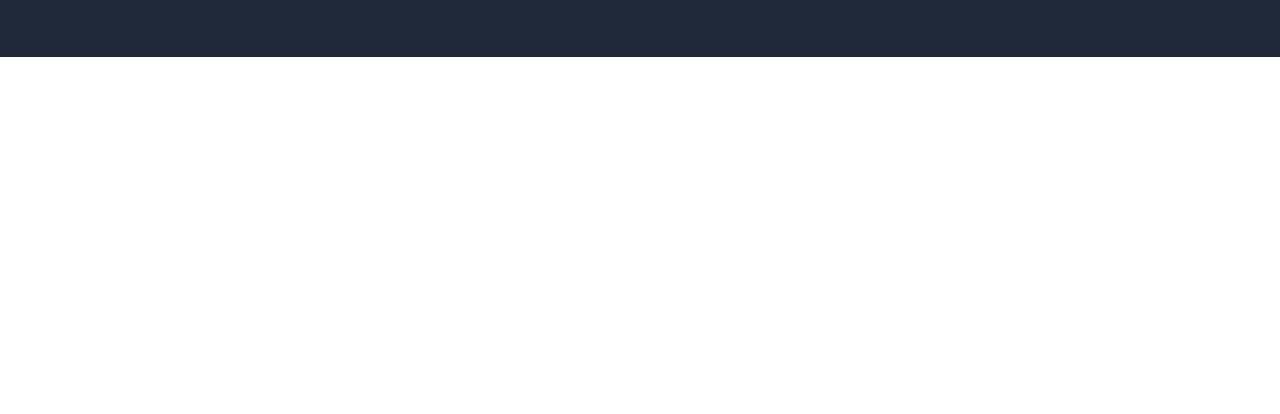
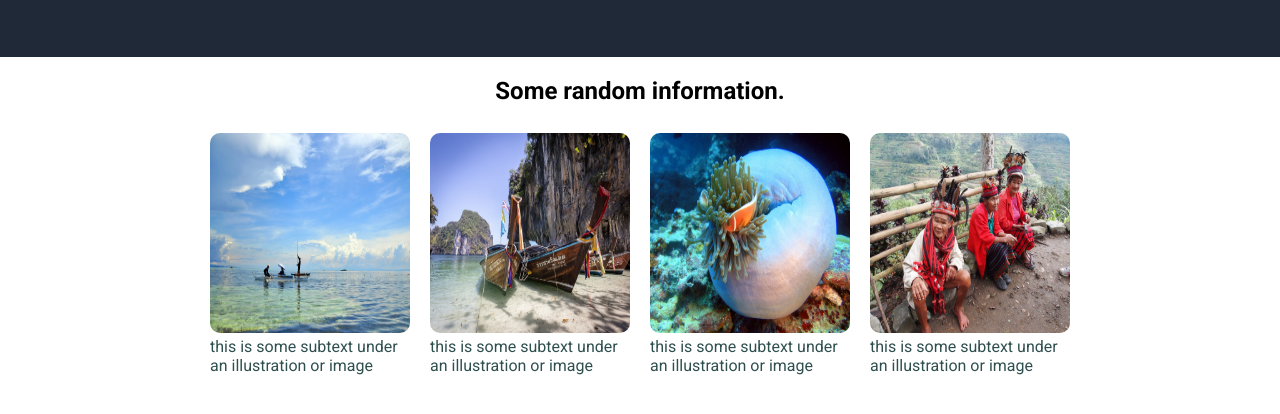
Before and after one commit to RichiCod3s/landing_page_project, a plain HTML site: page index.html in a window 1280 px wide. Shown: the part 210-624 px from the top of the page. Drawn offline with Linux system fonts and the light colour scheme.

Commit message:
Create HTML and CSS styling for image section

```diff
--- a/index.html
+++ b/index.html
@@ -34,5 +34,28 @@
     </div>
     </div>
 
+    <div class="info">
+        <h2>Some random information.</h2>
+
+        <div class="image-text-container">
+        <div class="image-text">
+            <img src="./images/phSea.jpg" alt="PH sea photo">
+            <p class="subtext"> this is some subtext under an illustration or image</p>
+        </div>
+        <div class="image-text">
+            <img src="./images/boat.jpg" alt="Tropical scene with boat">
+            <p class="subtext"> this is some subtext under an illustration or image</p>
+        </div>
+        <div class="image-text">
+            <img src="./images/clown-fish.jpg" alt="Clown fish in corals ">
+            <p class="subtext"> this is some subtext under an illustration or image</p>
+        </div>
+        <div class="image-text">
+            <img src="./images/phDress.jpg" alt="Northern Luzon">
+            <p class="subtext"> this is some subtext under an illustration or image</p>
+        </div>
+    </div>
+    </div>
+
 </body>
 </html>
--- a/styles.css
+++ b/styles.css
@@ -75,3 +75,29 @@ img{
     width: 300px;
 
 }
+
+.info{
+    display: flex;
+    flex-direction: column;
+    align-items: center;
+}
+
+.image-text-container{
+    display: flex;
+    width: 250px;
+    height: 250px;
+    justify-content: center;
+    gap: 20px;
+    margin: 8px;
+
+}
+
+.image-text img{
+    width: 200px;
+    height: 200px;
+    border-radius: 10px;
+}
+
+.image-text p{
+    color: darkslategray;
+}
```
Also changed, not shown: images/boat.jpg (added), images/clown-fish.jpg (added), images/phDress.jpg (added), images/phSea.jpg (added).
